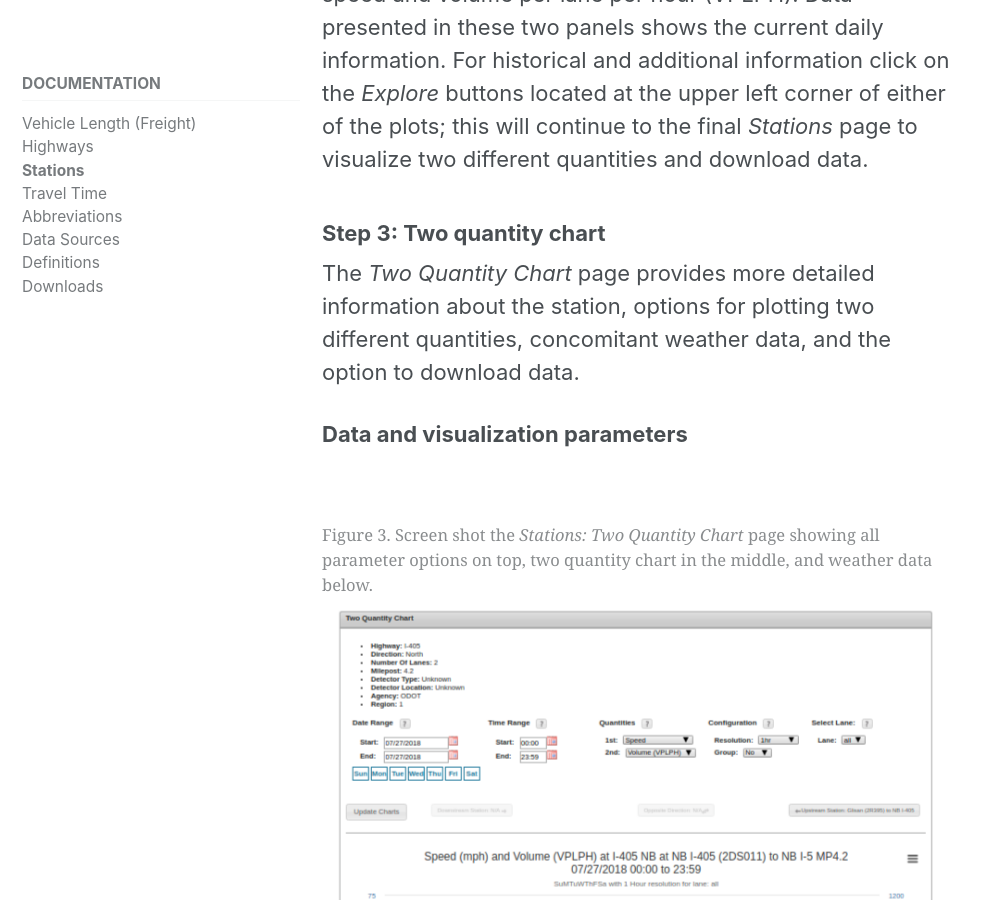
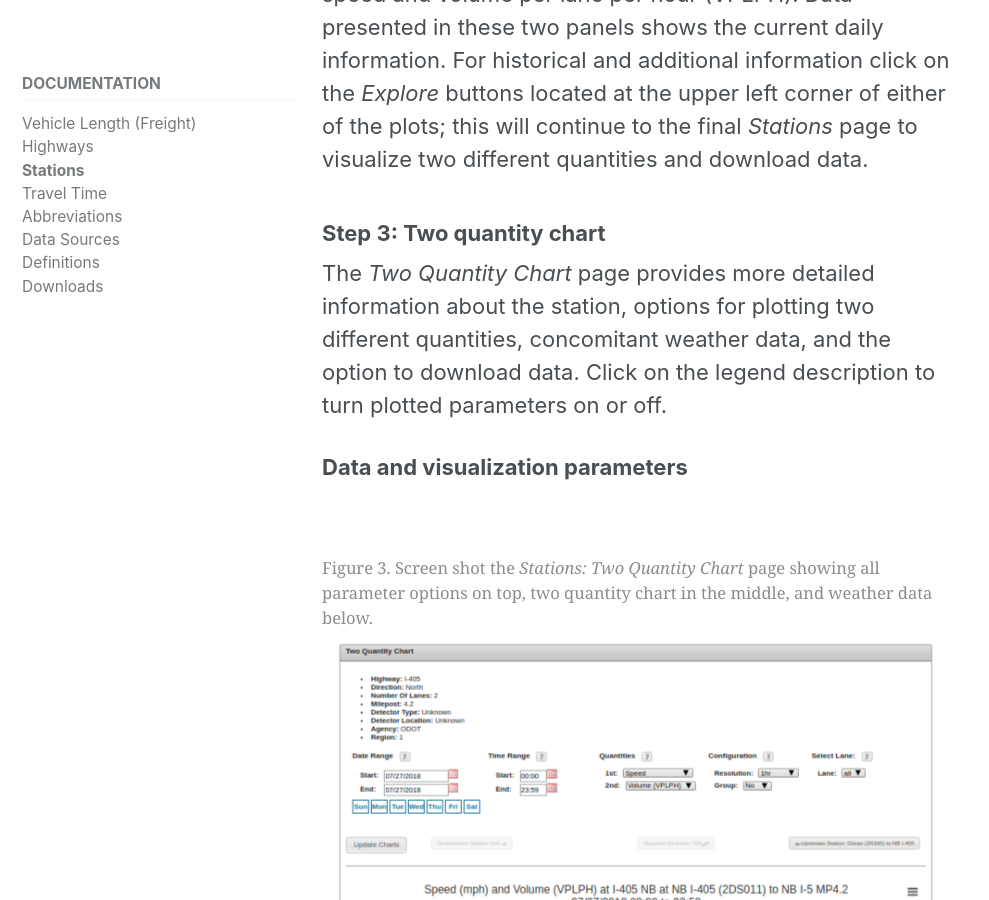
Before and after one commit to adus/portal-documentation, a Jekyll site: the page built from _documents/stations.md, in a window 1280 px wide and 900 px high, scrolled down 2642 px. Shown: the whole window, without its empty margins (0-989 px from the left). Built offline with Jekyll 4.4.1, drawn with Linux system fonts in a browser that asks for light colours; nearby versions of some CDN libraries; some of the changed text lies outside the part shown.

Commit message:
added on/off legend plot option description to stations page

```diff
--- a/_documents/stations.md
+++ b/_documents/stations.md
@@ -28,7 +28,7 @@ Clicking on the _Click here to view more_ link will open to a summary of current
 The bottom left panels show the vehicle hours traveled (VHT) and travel time. The bottom right panel shows the speed and volume per lane per hour (VPLPH). Data presented in these two panels shows the current daily information. For historical and additional information click on the _Explore_ buttons located at the upper left corner of either of the plots; this will continue to the final _Stations_ page to visualize two different quantities and download data.
 
 ### Step 3: Two quantity chart
-The _Two Quantity Chart_ page provides more detailed information about the station, options for plotting two different quantities, concomitant weather data, and the option to download data.
+The _Two Quantity Chart_ page provides more detailed information about the station, options for plotting two different quantities, concomitant weather data, and the option to download data. Click on the legend description to turn plotted parameters on or off.
 
 __Data and visualization parameters__
 <figure class="align-left">
```
Also changed, not shown: other parts of _documents/stations.md (+1 -1 lines).
